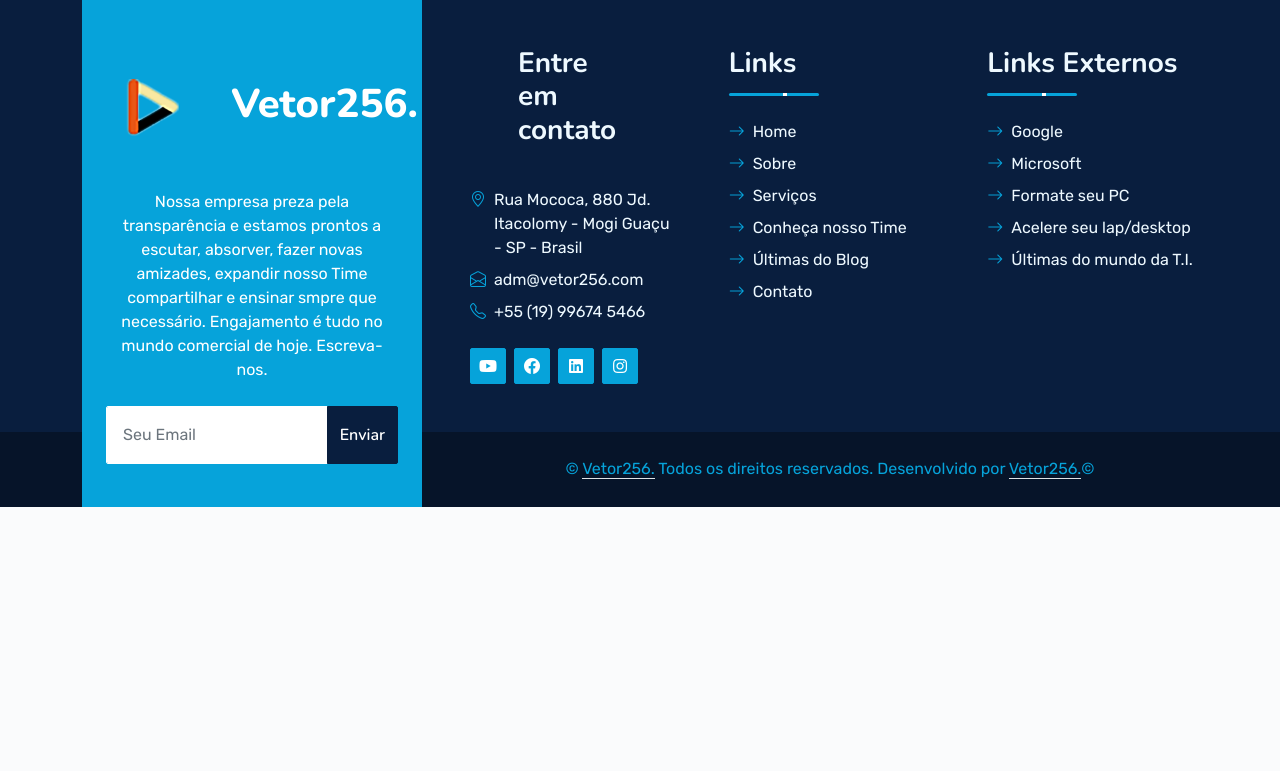
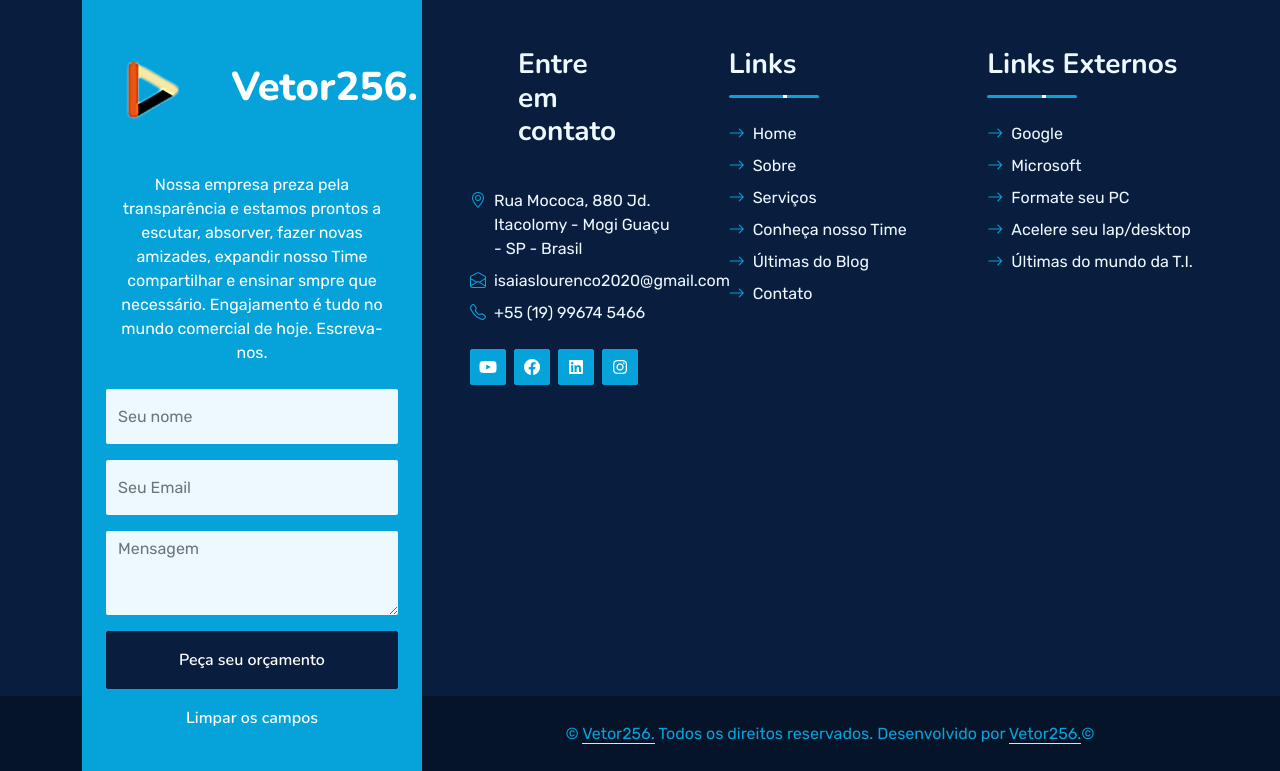
Before and after one commit to IsaiasLourenco/vetor256, a PHP site: page /contact.php in a window 1280 px wide. Shown: the part 1940-2711 px from the top of the page. Before the commit the page ends 2447 px from the top, so only its background shows below. Run offline with PHP 8.4, Linux system fonts and the light colour scheme; some libraries are stand-ins or nearby versions.

Commit message:
Funcionalidade de envio de email implementada

```diff
--- a/config.php
+++ b/config.php
@@ -1,14 +1,14 @@
 <?php
 
 //variáves do projeto
-$url = 'https://vetor256.com/'; //caminho do projeto, url do domínio, sempre barra no final
+$url = 'https://isaiaslourenco.github.io/vetor256/'; //caminho do projeto, url do domínio, sempre barra no final
 $nome_site = 'Vetor256.';
 $telefone = '+55 (19) 99674 5466';
 $telefone_whatsapp = '+5519996745466';
 $endereco = 'Rua Mococa, 880 Jd. Itacolomy - Mogi Guaçu - SP - Brasil';
-$email = 'adm@vetor256.com';
+$email = 'isaiaslourenco2020@gmail.com';
 $CNPJ = '45.057.703/0001-94';
-$desenvolvedor_site = 'https://vetor256.com/';
+$desenvolvedor_site = 'https://isaiaslourenco.github.io/vetor256/';
 $desenvolvedor_nome = 'Vetor256.';
 
 //VARIÁVEIS PARA REDES SOCIAIS - Se você deixar a variável vazia, o ícone não será mostrado on-line.
--- a/rodape.php
+++ b/rodape.php
@@ -17,12 +17,35 @@
             compartilhar e ensinar smpre que necessário. Engajamento é tudo
             no mundo comercial de hoje. Escreva-nos.
           </p>
-          <form action="">
+          <!--<form action="mailto:isaiaslourenco2020@gmail.com" method="post" enctype="text/plain">
             <div class="input-group">
-              <input type="text" class="form-control border-white p-3" placeholder="Seu Email" />
-              <button class="btn btn-dark">Enviar</button>
+              <input type="text" class="form-control border-white p-3" placeholder="Seu Email" required/>
+              <input type="text" class="form-control border-white p-3" placeholder="Mensagem" required/>
+              <button type="submit" value="enviar" class="btn btn-dark">Enviar</button>
+              <button type="reset" value="limpar" class="btn btn-dark">Limpar</button>
             </div>
-          </form>
+          </form>-->
+          <form action="mailto:isaiaslourenco2020@gmail.com" method="post" enctype="text/plain" action="orcamentos.php">
+              <div class="row g-3">
+                <div class="col-xl-12">
+                  <input type="text" class="form-control bg-light border-0" name="nome_msg" placeholder="Seu nome" style="height: 55px" required />
+                </div>
+                <div class="col-12">
+                  <input type="email" class="form-control bg-light border-0" name="email_msg" placeholder="Seu Email" style="height: 55px" required />
+                </div>
+                <div class="col-12">
+                  <textarea class="form-control bg-light border-0" rows="3" name="mensagem_msg" placeholder="Mensagem" required></textarea>
+                </div>
+                <div class="col-12">
+                  <button class="btn btn-dark w-100 py-3" type="submit" value="enviar">
+                    Peça seu orçamento
+                  </button>
+                  <button class="btn btn-primary w-100 py-3" type="reset" value="limpar" class="form-control btn btn-secondary">
+                    Limpar os campos
+                  </button>
+                </div>
+              </div>
+            </form>
         </div>
       </div>
       <div class="col-lg-8 col-md-6">
--- a/within_contact.php
+++ b/within_contact.php
@@ -27,7 +27,7 @@
            </div>
            <div class="ps-4">
              <h5 class="mb-2">Nos envie um Email com seu orçamento'</h5>
-             <h4 class="text-primary mb-0">adm@vetor256.com</h4>
+             <h4 class="text-primary mb-0">isaiaslourenco2020@gmail.com</h4>
            </div>
          </div>
        </div>
@@ -47,27 +47,51 @@
      </div>
      <div class="row g-5">
        <div class="col-lg-6 wow slideInUp" data-wow-delay="0.3s">
-         <form>
+
+       <form action="mailto:isaiaslourenco2020@gmail.com" method="post" enctype="text/plain" action="orcamentos.php">
+              <div class="row g-3">
+                <div class="col-xl-12">
+                  <input type="text" class="form-control bg-light border-0" name="nome_msg" placeholder="Seu nome" style="height: 55px" required />
+                </div>
+                <div class="col-12">
+                  <input type="email" class="form-control bg-light border-0" name="email_msg" placeholder="Seu Email" style="height: 55px" required />
+                </div>
+                <div class="col-12">
+                  <textarea class="form-control bg-light border-0" rows="3" name="mensagem_msg" placeholder="Mensagem" required></textarea>
+                </div>
+                <div class="col-12">
+                  <button class="btn btn-dark w-100 py-3" type="submit" value="enviar">
+                    Peça seu orçamento
+                  </button>
+                  <button class="btn btn-primary w-100 py-3" type="reset" value="limpar" class="form-control btn btn-secondary">
+                    Limpar os campos
+                  </button>
+                </div>
+              </div>
+            </form>
+
+       <!--<form action="mailto:isaiaslourenco2020@gmail.com" method="post" enctype="text/plain">
            <div class="row g-3">
              <div class="col-md-6">
-               <input type="text" class="form-control border-0 bg-light px-4" placeholder="Seu Nome" style="height: 55px" />
+               <input type="text" class="form-control border-0 bg-light px-4" placeholder="Seu Nome" style="height: 55px" required/>
              </div>
              <div class="col-md-6">
-               <input type="email" class="form-control border-0 bg-light px-4" placeholder="Seu Email" style="height: 55px" />
+               <input type="email" class="form-control border-0 bg-light px-4" placeholder="Seu Email" style="height: 55px" required/>
              </div>
              <div class="col-12">
-               <input type="text" class="form-control border-0 bg-light px-4" placeholder="Assunto" style="height: 55px" />
+               <input type="text" class="form-control border-0 bg-light px-4" placeholder="Assunto" style="height: 55px" required />
              </div>
              <div class="col-12">
                <textarea class="form-control border-0 bg-light px-4 py-3" rows="4" placeholder="Mensagem"></textarea>
              </div>
              <div class="col-12">
-               <button class="btn btn-primary w-100 py-3" type="submit">
+             <button type="reset" value="limpar" class="form-control btn btn-secondary">Limpar</button>
+               <button type="submit" value="enviar" class="btn btn-primary w-100 py-3">
                  Envie
                </button>
              </div>
            </div>
-         </form>
+         </form>-->
        </div>
        <div class="col-lg-6 wow slideInUp" data-wow-delay="0.6s">
          <iframe class="position-relative rounded w-100 h-100" src="https://www.google.com/maps/embed?pb=!1m18!1m12!1m3!1d3689.1260380677486!2d-46.93984668541321!3d-22.386605525143146!2m3!1f0!2f0!3f0!3m2!1i1024!2i768!4f13.1!3m3!1m2!1s0x94c8562bee338825%3A0x9456bc1c93a0ebfe!2sR.%20Mococa%2C%20880%20-%20Lot.%20Parque%20Itacolomi%2C%20Mogi%20Gua%C3%A7u%20-%20SP%2C%2013843-184!5e0!3m2!1spt-BR!2sbr!4v1636519484864!5m2!1spt-BR!2sbr" frameborder="0" style="min-height: 350px; border: 0" allowfullscreen="" aria-hidden="false" tabindex="0"></iframe>
--- a/within_team.php
+++ b/within_team.php
@@ -65,10 +65,6 @@
                   <i class="bi bi-caret-right-fill"></i>Front End Developer
                 </h5>
 
-                <h5 class="mb-3">
-                  <i class="bi bi-caret-right-fill"></i>Cartoon Master
-                </h5>
-
               </div>
             </div>
           </div>
```
Also changed, not shown: within_quote.php (+5 -2 lines).
